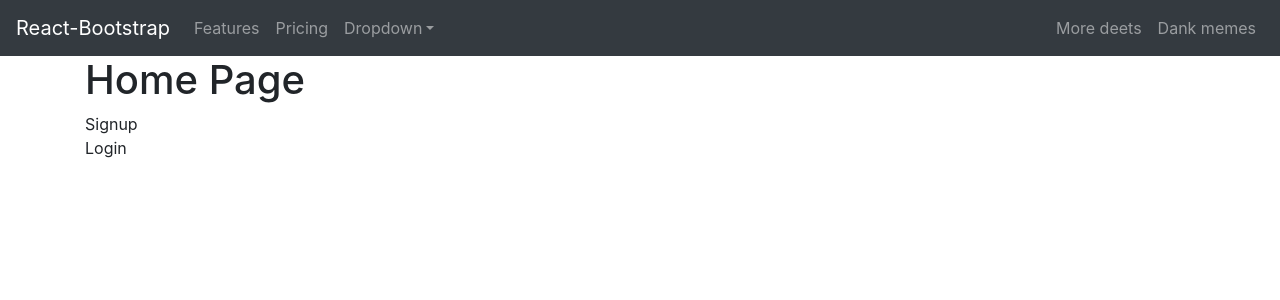
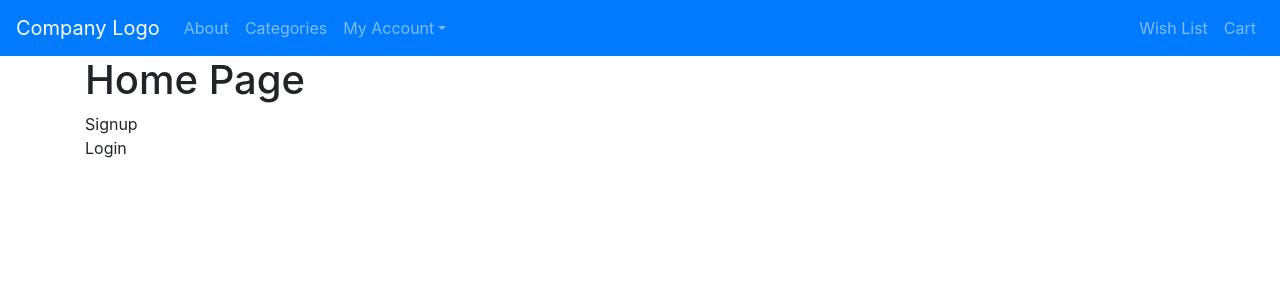
Before and after one commit to softdevpro9/react-ecommerce-frontend, a React (Create React App) app: page / in a window 1280 px wide. Shown: the top 300 px of the page. Built offline with nearby package versions, Linux system fonts and the light colour scheme; no server answers.

Commit message:
Update navbar names

```diff
--- a/src/components/CustomNavbar.js
+++ b/src/components/CustomNavbar.js
@@ -1,32 +1,28 @@
 import React, { Component } from 'react';
 import { Link, NavLink} from 'react-router-dom'
 import {Navbar, Nav, NavItem, Form, FormControl, Button, NavDropdown } from 'react-bootstrap'
-
 
 class CustomNavbar extends Component {
     state = {  }
     render() {
         return (
-          <Navbar collapseOnSelect expand="lg" bg="dark" variant="dark">
-          <Navbar.Brand href="#home">React-Bootstrap</Navbar.Brand>
+          <Navbar collapseOnSelect expand="lg" bg="primary" variant="dark">
+          <Navbar.Brand href="/">Company Logo</Navbar.Brand>
           <Navbar.Toggle aria-controls="responsive-navbar-nav" />
           <Navbar.Collapse id="responsive-navbar-nav">
             <Nav className="mr-auto">
-              <Nav.Link href="#features">Features</Nav.Link>
-              <Nav.Link href="#pricing">Pricing</Nav.Link>
-              <NavDropdown title="Dropdown" id="collasible-nav-dropdown">
-                <NavDropdown.Item href="#action/3.1">Action</NavDropdown.Item>
-                <NavDropdown.Item href="#action/3.2">Another action</NavDropdown.Item>
-                <NavDropdown.Item href="#action/3.3">Something</NavDropdown.Item>
+              <Nav.Link href="#about">About</Nav.Link>
+              <Nav.Link href="#categories">Categories</Nav.Link>
+              <NavDropdown title="My Account" id="collasible-nav-dropdown">
+                <NavDropdown.Item href="#Log In">Log In</NavDropdown.Item>
+                <NavDropdown.Item href="#Sign Up">Sign Up</NavDropdown.Item>
                 <NavDropdown.Divider />
-                <NavDropdown.Item href="#action/3.4">Separated link</NavDropdown.Item>
+                <NavDropdown.Item href="#action/3.4">Logout</NavDropdown.Item>
               </NavDropdown>
             </Nav>
             <Nav>
-              <Nav.Link href="#deets">More deets</Nav.Link>
-              <Nav.Link eventKey={2} href="#memes">
-                Dank memes
-              </Nav.Link>
+              <Nav.Link href="#">Wish List</Nav.Link>
+              <Nav.Link eventKey={2} href="#">Cart</Nav.Link>
             </Nav>
           </Navbar.Collapse>
         </Navbar>
```
